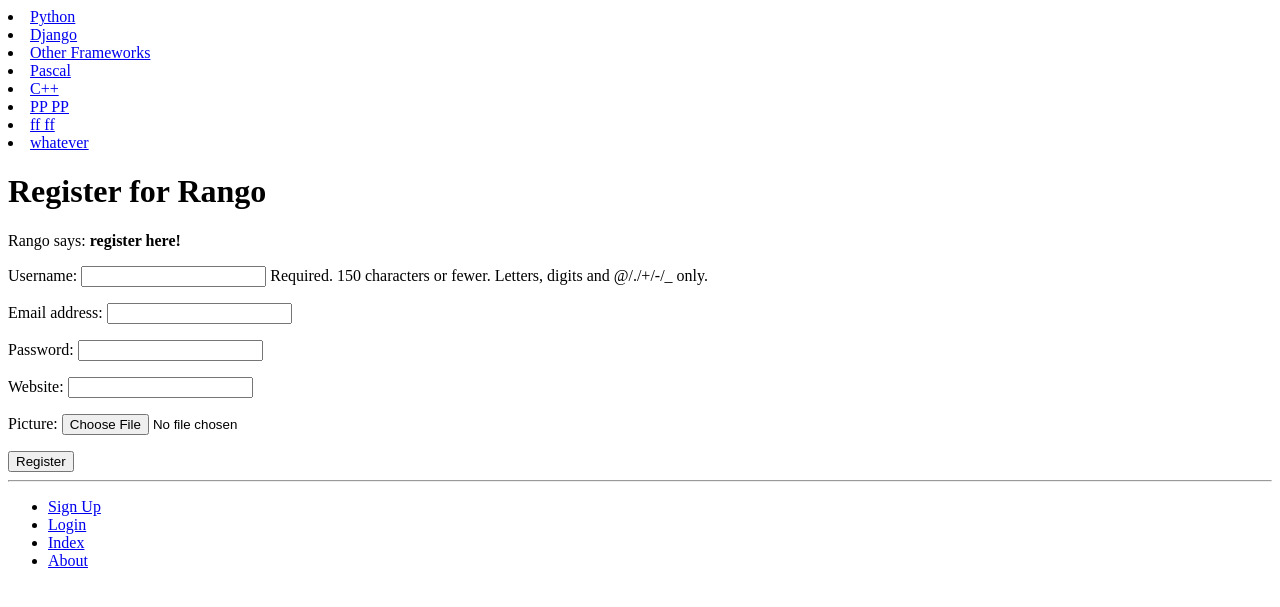
After one commit to NikShg/tango_with_django_project, a Django app: page /rango/register/ in a window 1280 px wide. The commit adds this page. Shown: the top 607 px of the page. Run offline with Django 3.2, Linux system fonts and the light colour scheme; data comes from the database, SQL or seed files in the repository; both versions use the stored data as it was after the commit.

Commit message:
Chapter 9

```diff
--- a/rango/admin.py
+++ b/rango/admin.py
@@ -2,7 +2,9 @@ from django.contrib import admin
 
 from rango.models import Category, Page
 from polls.models import Choice,Question
+from rango.models import UserProfile
 
+admin.site.register(UserProfile)
 # to include head
 class PageAdmin(admin.ModelAdmin):
     list_display = ('title', 'category', 'url')
--- a/rango/forms.py
+++ b/rango/forms.py
@@ -1,5 +1,9 @@
 from django import forms
 from rango.models import Page, Category
+from django import forms
+from django.contrib.auth.models import User
+from rango.models import Category, Page, UserProfile
+
 
 class CategoryForm(forms.ModelForm):
     name = forms.CharField(max_length=128,
@@ -36,3 +40,15 @@ class PageForm (forms.ModelForm):
         #fields to include, in this case exclude
 
         exclude = ('category',)
+
+class UserForm(forms.ModelForm):
+    password = forms.CharField(widget=forms.PasswordInput())
+
+    class Meta:
+        model = User
+        fields = ('username', 'email', 'password')
+
+class UserProfileForm(forms.ModelForm):
+    class Meta:
+        model = UserProfile
+        fields = ('website', 'picture')
--- a/rango/models.py
+++ b/rango/models.py
@@ -1,5 +1,6 @@
 from django.db import models
 from django.template.defaultfilters import slugify
+from django.contrib.auth.models import User
 
 # model for database
 class Category(models.Model):
@@ -32,3 +33,12 @@ class Page(models.Model):
 # for debugging, string representation of the object (toString)
     def __str__(self):
         return self.title
+
+class UserProfile(models.Model):
+    user = models.OneToOneField(User)
+
+    website = models.URLField(blank=True)
+    picture = models.ImageField(upload_to='profile_images', blank=True)
+
+    def __str__(self):
+        return self.user.username
--- a/rango/urls.py
+++ b/rango/urls.py
@@ -11,6 +11,14 @@ urlpatterns = [
         views.show_category, name='show_category'),
     url(r'^category/(?P<category_name_slug>[\w\-]+)/add_page/$',
         views.add_page, name='add_page'),
+
+    url(r'^register/$',
+        views.register,
+        name='register'),
+    url(r'^login/$', views.user_login, name='login'),
+    url(r'^restricted/', views.restricted, name='restricted'),
+    url(r'^logout/$', views.user_logout, name='logout'),
+
     ]
 
 #\-
--- a/rango/views.py
+++ b/rango/views.py
@@ -4,6 +4,14 @@ from rango.models import Category
 from rango.models import Page
 from rango.forms import CategoryForm
 from rango.forms import PageForm
+from rango.forms import UserForm, UserProfileForm
+
+from django.contrib.auth import authenticate, login
+from django.http import HttpResponseRedirect, HttpResponse
+from django.core.urlresolvers import reverse
+
+from django.contrib.auth.decorators import login_required
+from django.contrib.auth import logout
 #from unicodedata import category
 #def index(request):
 #    return HttpResponse("Rango says hey there partner!<br/> <a href='/rango/about/'>About</a>.")
@@ -57,7 +65,7 @@ def show_category(request, category_name_slug):
         # render and return
 
     return render (request,'rango/category.html',context_dict)
-
+@login_required
 def add_category(request):
 
     form = CategoryForm()
@@ -79,7 +87,7 @@ def add_category(request):
 
             #render
     return render(request, 'rango/add_category.html', {'form': form})
-
+@login_required
 def add_page(request, category_name_slug):
     try:
         category = Category.objects.get(slug = category_name_slug)
@@ -100,3 +108,68 @@ def add_page(request, category_name_slug):
             print(form.errors)
     context_dict = {'form':form, 'category': category}
     return render(request,'rango/add_page.html', context_dict)
+
+def register(request):
+    registered = False
+
+    if request.method == "POST":
+        user_form = UserForm(data=request.POST)
+        profile_form = UserProfileForm(data=request.POST)
+
+        if user_form.is_valid() and profile_form.is_valid():
+            user = user_form.save()
+
+            user.set_password(user.password)
+            user.save()
+
+            profile = profile_form.save(commit=False)
+            profile.user = user
+
+            if 'picture' in request.FILES:
+                profile.picture = request.FILES['picture']
+
+            profile.save()
+
+            registered = True
+        else:
+            print(user_form.errors, profile_form.errors)
+    else:
+        user_form = UserForm()
+        profile_form = UserProfileForm()
+
+    return render(request,
+                  'rango/register.html',
+                  {'user_form': user_form,
+                   'profile_form': profile_form,
+                   'registered': registered })
+
+def user_login(request):
+    if request.method == 'POST':
+        username = request.POST.get('username')
+        password = request.POST.get('password')
+
+        user = authenticate(username=username, password=password)
+
+        if user:
+            if user.is_active:
+                login(request, user)
+                return HttpResponseRedirect(reverse('index'))
+            else:
+                return HttpResponse("Your Rango account is disabled.")
+        else:
+            print("Invalid login details: {0}, {1}".format(username, password))
+            return HttpResponse("Invalid login details supplied.")
+
+
+    else:
+        return render(request, 'rango/login.html', {})
+
+
+@login_required
+def restricted(request):
+    return render(request, 'rango/restricted.html',{})
+
+@login_required
+def user_logout(request):
+    logout(request)
+    return HttpResponseRedirect(reverse('index'))
--- a/tango_with_django_project/settings.py
+++ b/tango_with_django_project/settings.py
@@ -109,6 +109,7 @@ AUTH_PASSWORD_VALIDATORS = [
     },
     {
         'NAME': 'django.contrib.auth.password_validation.MinimumLengthValidator',
+        'OPTIONS': { 'min_length': 6, }
     },
     {
         'NAME': 'django.contrib.auth.password_validation.CommonPasswordValidator',
@@ -117,7 +118,11 @@ AUTH_PASSWORD_VALIDATORS = [
         'NAME': 'django.contrib.auth.password_validation.NumericPasswordValidator',
     },
 ]
+PASSWORD_HASHERS = (
+    'django.contrib.auth.hashers.PBKDF2PasswordHasher',
+    'django.contrib.auth.hashers.PBKDF2SHA1PasswordHasher', )
 
+LOGIN_URL = '/rango/login/'
 
 # Internationalization
 # https://docs.djangoproject.com/en/1.11/topics/i18n/
--- a/templates/rango/base.html
+++ b/templates/rango/base.html
@@ -26,9 +26,19 @@
 		<hr />
 		<div>
 			<ul>
-				<li><a href="{% url 'rango:add_category' %}"> Add New Category</a></li>
+				{% if user.is_authenticated %}
+					<li><a href="{% url 'rango:restricted' %}">Restricted Page</a></li>
+					<li><a href="{% url 'rango:logout' %}">Logout</a></li>
+					<li><a href="{% url 'rango:add_category' %}"> Add New Category</a></li>
+				{% else %}
+					<li><a href="{% url 'rango:register' %}">Sign Up</a></li>
+					<li><a href="{% url 'rango:login' %}">Login</a></li>
+
+				{% endif %}
+				<li><a href="{% url 'rango:index' %}">Index</a></li>
 				<li><a href="{% url 'rango:about' %}">About</a></li>
-				<li><a href="{% url 'rango:index' %}">Index</a></li>
+
+
 			</ul>
 		</div>
 
--- a/templates/rango/category.html
+++ b/templates/rango/category.html
@@ -21,6 +21,7 @@
 		{% else %}
 			<strong> No pages currently in category.</strong>
 		{% endif %}
+
 		<a href="{% url 'add_page' category.slug %}">Add a Page</a>
 	{% else %}
 		The specified category does not exist!
--- a/templates/rango/index.html
+++ b/templates/rango/index.html
@@ -8,7 +8,11 @@
 {% block body_block %}
 	<div>
 	<h1>Rango says...</h1>
+		{% if user.is_authenticated %}
+		howdy {{ user.username }}!
+		{% else %}
 		hey there partner!
+		{% endif %}
 	</div>
 	<div>
 		<div>
--- /dev/null
+++ b/templates/rango/register.html
@@ -0,0 +1,21 @@
+{% extends 'rango/base.html' %}
+{% load staticfiles %}
+{% block title_block %}
+	Register
+{% endblock %}
+{% block body_block %}
+<h1>Register for Rango</h1>
+{% if registered %}
+Rango says: <strong>thank you for registering!</strong>
+<a href="{% url 'index' %}">Return to the homepage.</a><br />
+{% else %}
+Rango says: <strong>register here!</strong><br />
+<form id="user_form" method="post" action="{% url 'rango:register' %}"
+enctype="multipart/form-data">
+{% csrf_token %}
+{{ user_form.as_p }}
+{{ profile_form.as_p }}
+<input type="submit" name="submit" value="Register" />
+</form>
+{% endif %}
+{% endblock %}
```
Also changed, not shown: templates/rango/login.html (added, +16 -0 lines), templates/rango/restricted.html (added, +8 -0 lines), db.sqlite3, media/profile_images/ITECH2.png (added), media/profile_images/Untitled.png (added), rango/migrations/0008_userprofile.py (added).
